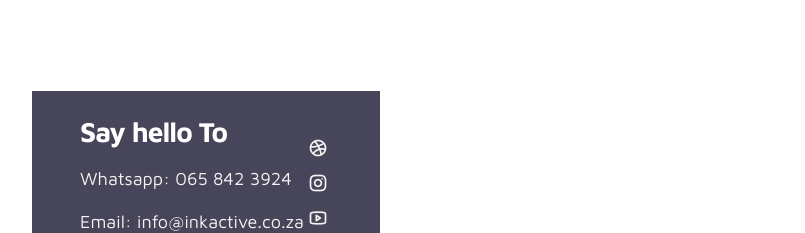
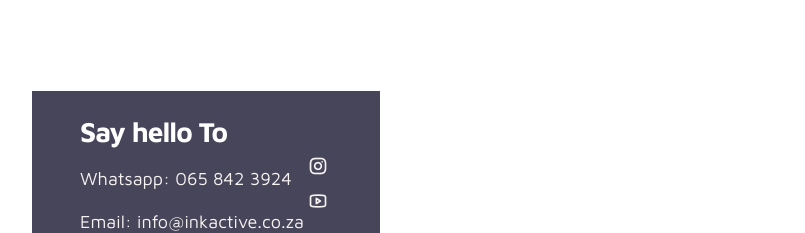
Before and after one commit to tumelovincent/inkactive, a plain HTML site: page index.html in a window 1280 px wide. Shown: the part 3480-3713 px from the top of the page, without its empty margins (38-843 px from the left). Drawn offline with Linux system fonts and the light colour scheme.

Commit message:
Update index.html

```diff
--- a/index.html
+++ b/index.html
@@ -288,7 +288,7 @@ https://www.tooplate.com/view/2115-marvel
                 </div>
 
                 <ul class="social-links">
-                     <li><a href="#" class="uil uil-dribbble" data-toggle="tooltip" data-placement="left" title="Dribbble"></a></li>
+
                      <li><a href="#" class="uil uil-instagram" data-toggle="tooltip" data-placement="left" title="Instagram"></a></li>
                      <li><a href="#" class="uil uil-youtube" data-toggle="tooltip" data-placement="left" title="Youtube"></a></li>
                 </ul>
```
